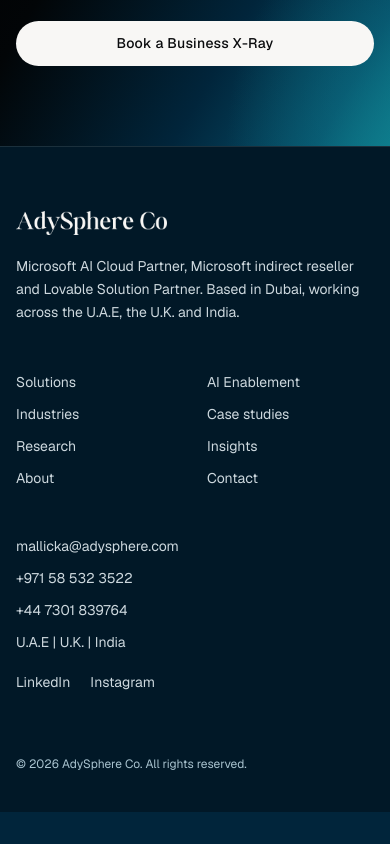
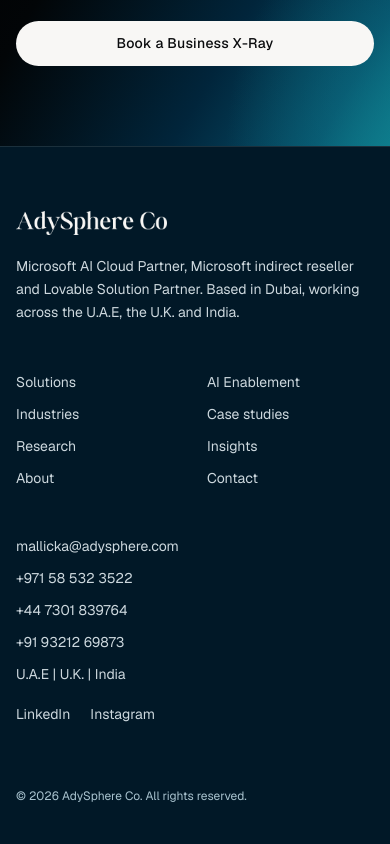
Before and after one commit to AdySphere/AdySphere-Website-2026, a Next.js app: page /about in a window 390 px wide. Shown: the part 4450-5294 px from the top of the page. Before the commit the page ends 5262 px from the top, so only its background shows below. Built offline with nearby package versions, Linux system fonts and the light colour scheme.

Commit message:
Add India phone number to contact page, footer, schema and llms.txt
Co-Authored-By: Claude Opus 5.5 <noreply@anthropic.com>
Claude-Session: https://claude.ai/code/session_01VnLo6SNeenrca76d9vYNxH

```diff
--- a/app/contact/page.tsx
+++ b/app/contact/page.tsx
@@ -37,6 +37,11 @@ export default function ContactPage() {
                   {site.phoneUk}
                 </a>
               </dd>
+              <dd className="mt-1 text-lg">
+                <a href={site.phoneInHref} className="text-ivory hover:underline">
+                  {site.phoneIn}
+                </a>
+              </dd>
             </div>
             <div>
               <dt className="text-mist">Where we work</dt>
--- a/components/site/Footer.tsx
+++ b/components/site/Footer.tsx
@@ -39,6 +39,9 @@ export function Footer() {
           <a href={site.phoneUkHref} className="transition-colors hover:text-ivory">
             {site.phoneUk}
           </a>
+          <a href={site.phoneInHref} className="transition-colors hover:text-ivory">
+            {site.phoneIn}
+          </a>
           <span>{site.location}</span>
           <span className="mt-2 flex gap-5">
             <a href={site.linkedin} className="transition-colors hover:text-ivory" rel="noopener" target="_blank">
--- a/lib/schema.ts
+++ b/lib/schema.ts
@@ -14,7 +14,7 @@ export const organizationSchema = {
   image: `${site.url}/opengraph-image`,
   description: site.description,
   email: site.email,
-  telephone: [site.phone, site.phoneUk],
+  telephone: [site.phone, site.phoneUk, site.phoneIn],
   foundingDate: "2025-09",
   address: {
     "@type": "PostalAddress",
--- a/lib/site.ts
+++ b/lib/site.ts
@@ -6,6 +6,8 @@ export const site = {
   phoneHref: "tel:+971585323522",
   phoneUk: "+44 7301 839764",
   phoneUkHref: "tel:+447301839764",
+  phoneIn: "+91 93212 69873",
+  phoneInHref: "tel:+919321269873",
   /** Where we work, as shown on the contact page and in the footer. */
   location: "U.A.E | U.K. | India",
   linkedin: "https://www.linkedin.com/company/adysphere-co/",
```
Also changed, not shown: public/llms.txt.
